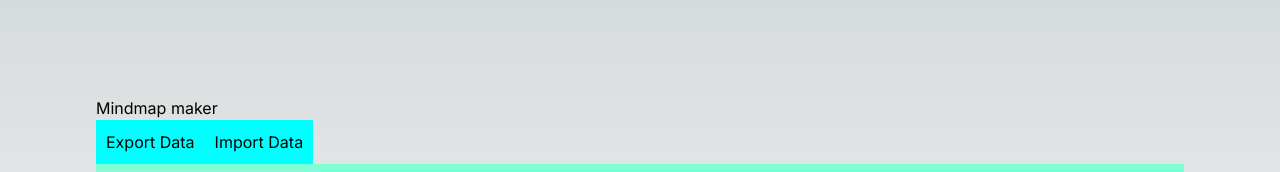
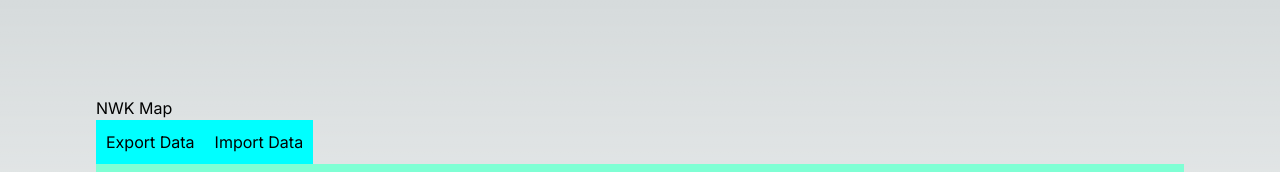
Before and after one commit to RisingSatalite/mindmap, a Next.js app: page / in a window 1280 px wide. Shown: the top 172 px of the page. Built offline with nearby package versions, Linux system fonts and the light colour scheme.

Commit message:
Update page.js
rename

```diff
--- a/src/app/page.js
+++ b/src/app/page.js
@@ -7,7 +7,7 @@ import Editor from '@/components/mermaideditor';
 export default function Home() {
   return (
     <main className=" items-center p-24">
-      <div>Mindmap maker</div>
+      <div>NWK Map</div>
       <Editor></Editor>
     </main>
   );
```
